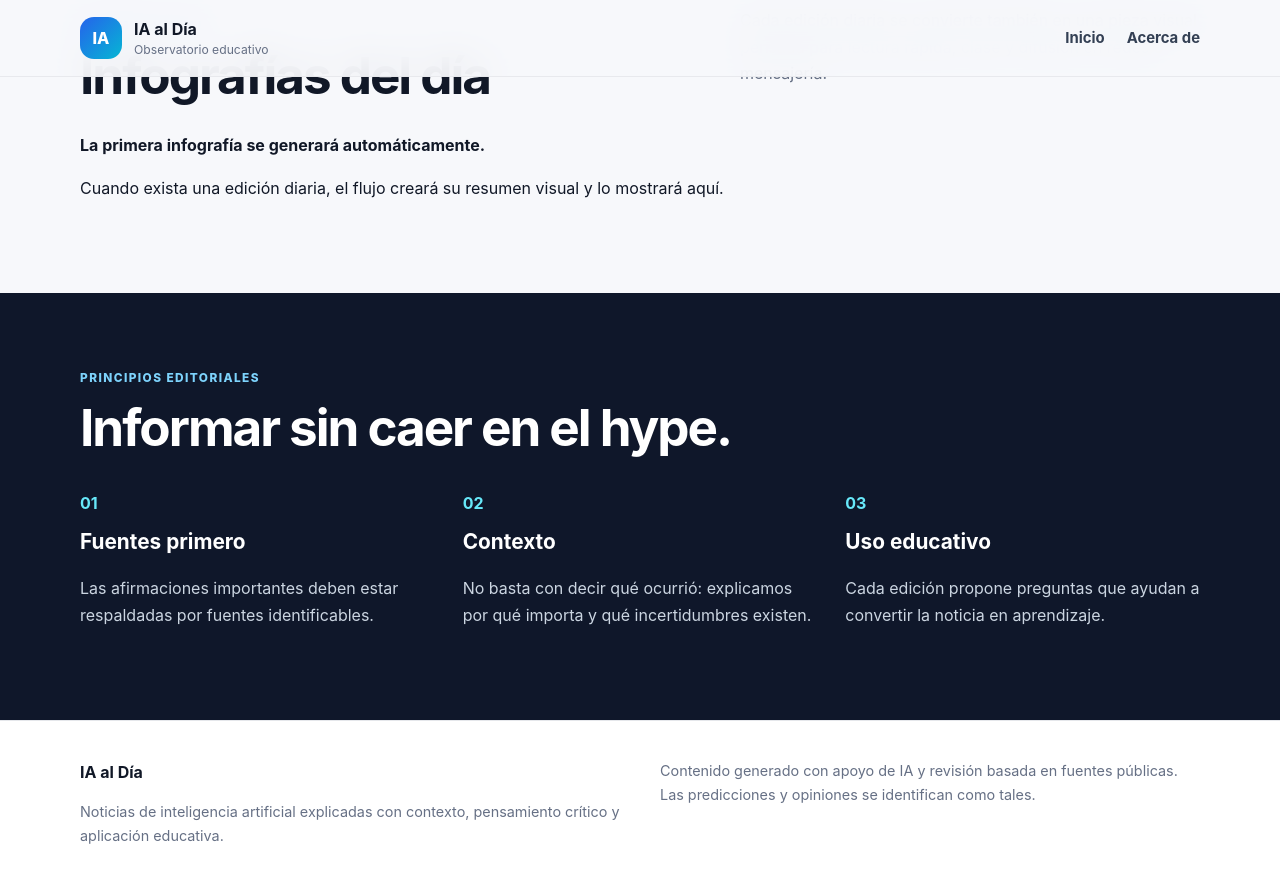
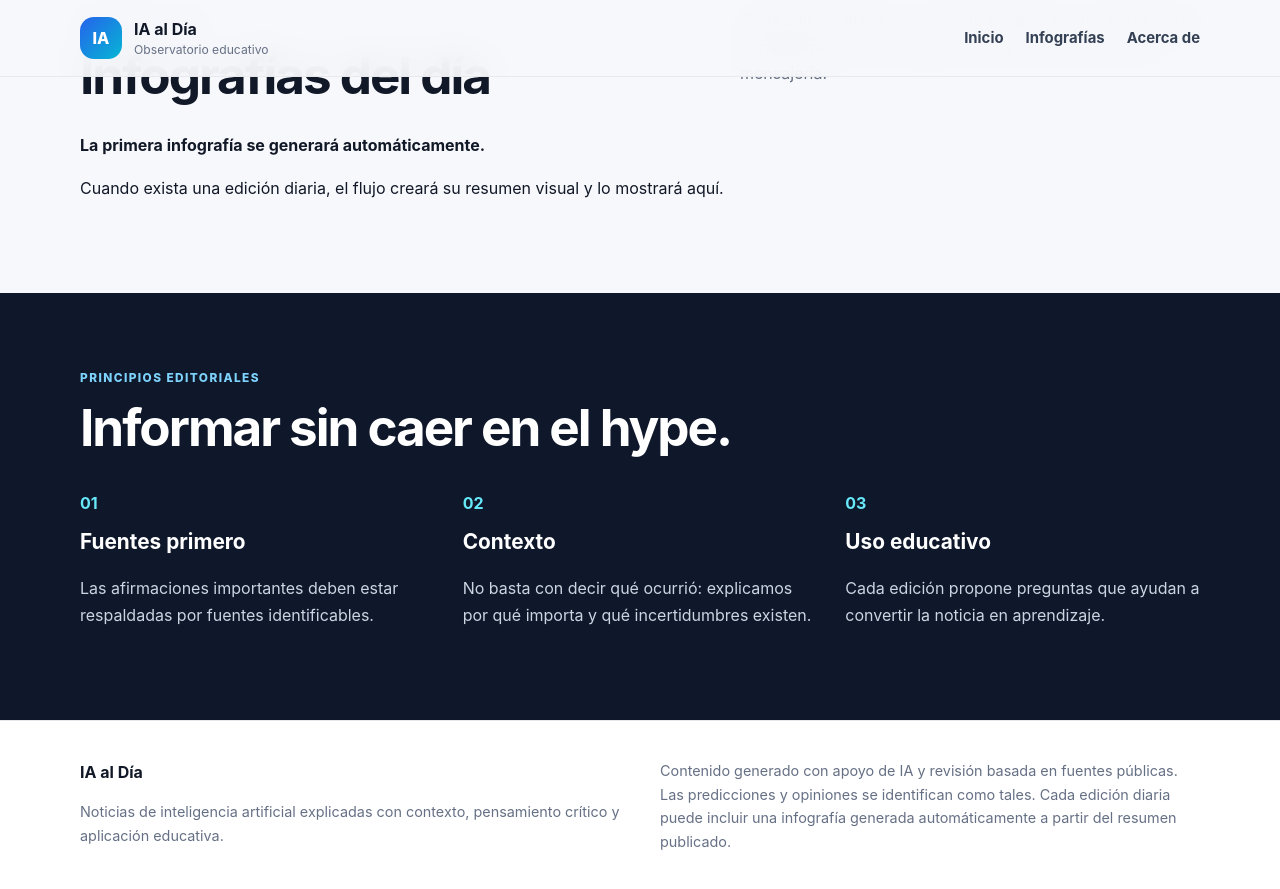
Before and after one commit to ljarias/ljarias.github.io, a Jekyll site: the page built from index.md, in a window 1280 px wide and 900 px high, scrolled down 1370 px. Shown: the top 889 px of the window. Built offline with Jekyll 4.4.1, drawn with Linux system fonts in a browser that asks for light colours.

Commit message:
Agregar acceso a la sección de infografías

```diff
--- a/_layouts/default.html
+++ b/_layouts/default.html
@@ -16,6 +16,7 @@
       </a>
       <nav>
         <a href="{{ '/' | relative_url }}">Inicio</a>
+        <a href="{{ '/#infografias' | relative_url }}">Infografías</a>
         <a href="{{ '/acerca/' | relative_url }}">Acerca de</a>
       </nav>
     </div>
@@ -29,7 +30,7 @@
         <strong>IA al Día</strong>
         <p>Noticias de inteligencia artificial explicadas con contexto, pensamiento crítico y aplicación educativa.</p>
       </div>
-      <div class="footer-note">Contenido generado con apoyo de IA y revisión basada en fuentes públicas. Las predicciones y opiniones se identifican como tales.</div>
+      <div class="footer-note">Contenido generado con apoyo de IA y revisión basada en fuentes públicas. Las predicciones y opiniones se identifican como tales. Cada edición diaria puede incluir una infografía generada automáticamente a partir del resumen publicado.</div>
     </div>
   </footer>
 </body>
```
